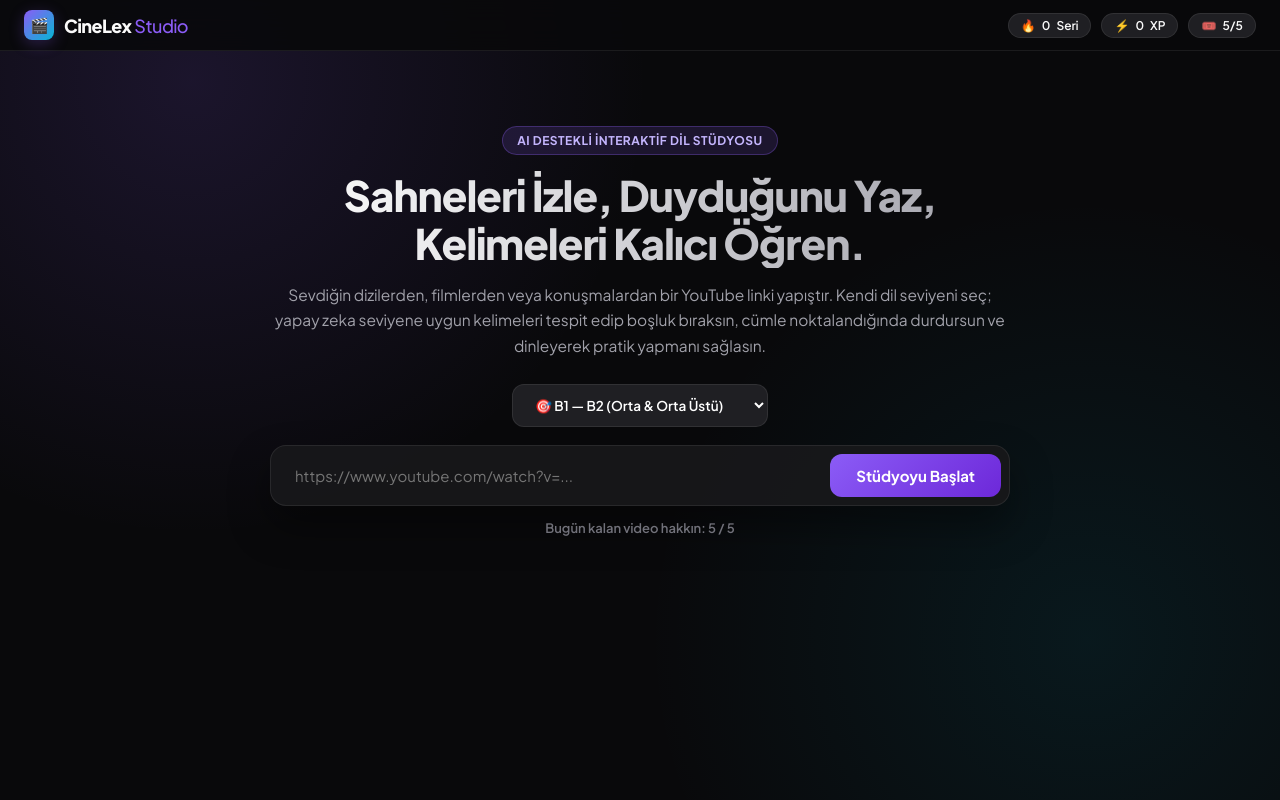
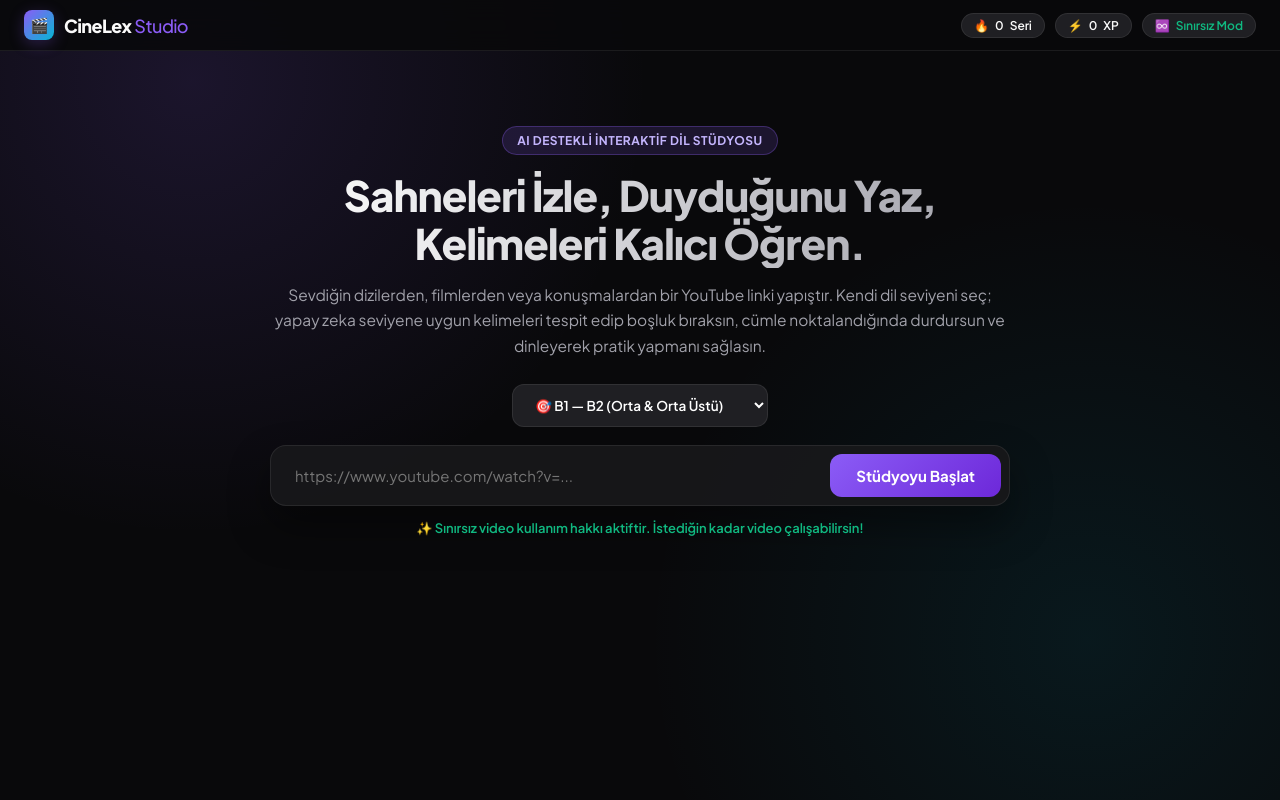
Before and after one commit to ezgidnn/cinelex-studio, a plain HTML site: page index.html in a window 1280 px wide. Drawn offline with Linux system fonts and the light colour scheme.

Commit message:
Add files via upload

```diff
--- a/index.html
+++ b/index.html
@@ -363,7 +363,7 @@
     <div class="istatistikler">
         <div class="rozet">🔥 <span id="seri-sayaci">0</span> Seri</div>
         <div class="rozet">⚡ <span id="xp-sayaci">0</span> XP</div>
-        <div class="rozet" title="Bugün kalan video hakkın">🎟️ <span id="hak-sayaci">-</span></div>
+        <div class="rozet">♾️ <span style="color:var(--success);">Sınırsız Mod</span></div>
         <button class="mini-btn" id="yeni-sahne-btn" style="display:none;" onclick="anaEkranaDon()">+ Yeni Sahne</button>
     </div>
 </header>
@@ -386,7 +386,7 @@
         <button class="ana-buton" id="baslat-butonu" onclick="videoyuHazirla()">Stüdyoyu Başlat</button>
     </div>
 
-    <div id="hak-bilgisi" style="margin-top:14px; font-size:13px; font-weight:600; color:var(--text-muted);"></div>
+    <div id="hak-bilgisi" style="margin-top:14px; font-size:13px; font-weight:600; color:var(--success);">✨ Sınırsız video kullanım hakkı aktiftir. İstediğin kadar video çalışabilirsin!</div>
 
     <div class="yukleniyor-overlay" id="yukleniyor">
         ✨ Cümleler tek tek ayrılıyor ve seçtiğin seviyeye uygun kelimeler analiz ediliyor...
@@ -466,43 +466,6 @@
 
     const MAX_YAZI = 24;
     const MIN_YAZI = 12;
-
-    const GUNLUK_VIDEO_LIMITI = 5;
-    const LIMIT_ANAHTARI = "cinelex_gunluk_limit";
-
-    function bugunKodu() {
-        return new Date().toLocaleDateString("sv-SE");
-    }
-
-    function kullanilanHak() {
-        try {
-            const kayit = JSON.parse(localStorage.getItem(LIMIT_ANAHTARI) || "null");
-            if (kayit && kayit.gun === bugunKodu()) return Number(kayit.sayi) || 0;
-        } catch (e) {}
-        return 0;
-    }
-
-    function kalanHak() {
-        return Math.max(0, GUNLUK_VIDEO_LIMITI - kullanilanHak());
-    }
-
-    function hakKullan() {
-        try {
-            localStorage.setItem(LIMIT_ANAHTARI, JSON.stringify({ gun: bugunKodu(), sayi: kullanilanHak() + 1 }));
-        } catch (e) {}
-        hakGoster();
-    }
-
-    function hakGoster() {
-        const el = $("hak-sayaci");
-        if (el) el.innerText = `${kalanHak()}/${GUNLUK_VIDEO_LIMITI}`;
-        const bilgi = $("hak-bilgisi");
-        if (bilgi) {
-            bilgi.innerText = kalanHak() > 0
-                ? `Bugün kalan video hakkın: ${kalanHak()} / ${GUNLUK_VIDEO_LIMITI}`
-                : `Bugünkü ${GUNLUK_VIDEO_LIMITI} video hakkın doldu. Yarın tekrar gel!`;
-        }
-    }
 
     window.addEventListener("popstate", () => {
         if ($("studyo-alani").style.display === "grid") {
@@ -724,9 +687,6 @@
         const link = $("youtube-linki").value.trim();
         const seviye = $("seviye-secici").value;
         if (!link) return alert("Lütfen bir YouTube linki girin.");
-        if (kalanHak() <= 0) {
-            return alert(`Bugünkü ${GUNLUK_VIDEO_LIMITI} video hakkın doldu. Yarın tekrar deneyebilirsin.`);
-        }
 
         const buton = $("baslat-butonu");
         const yukleniyor = $("yukleniyor");
@@ -746,7 +706,6 @@
             }
 
             const veri = await yanit.json();
-            hakKullan();
             altyaziListesi = veri.altyazilar;
             aktifSatirIndex = -1;
             aktifParcaIndex = -1;
@@ -855,7 +814,7 @@
                 oncekiZaman = suAn;
             }
 
-            // Kilitliyken döngünün başa sarmasını ve inputu sıfırlamasını engelle
+            // Kilitliyken (kullanıcı boşlukta beklerken veya yazarken) döngünün başa sarmasını ve inputu sıfırlamasını TAMAMEN ENGELLE
             if (boslukKilidiAktif) {
                 if (durum === YT.PlayerState.PLAYING) oynatici.pauseVideo();
                 return;
@@ -1191,8 +1150,6 @@
     function kartOyununuKapat() {
         $("oyun-overlay").style.display = "none";
     }
-
-    hakGoster();
 </script>
 
 </body>
```
